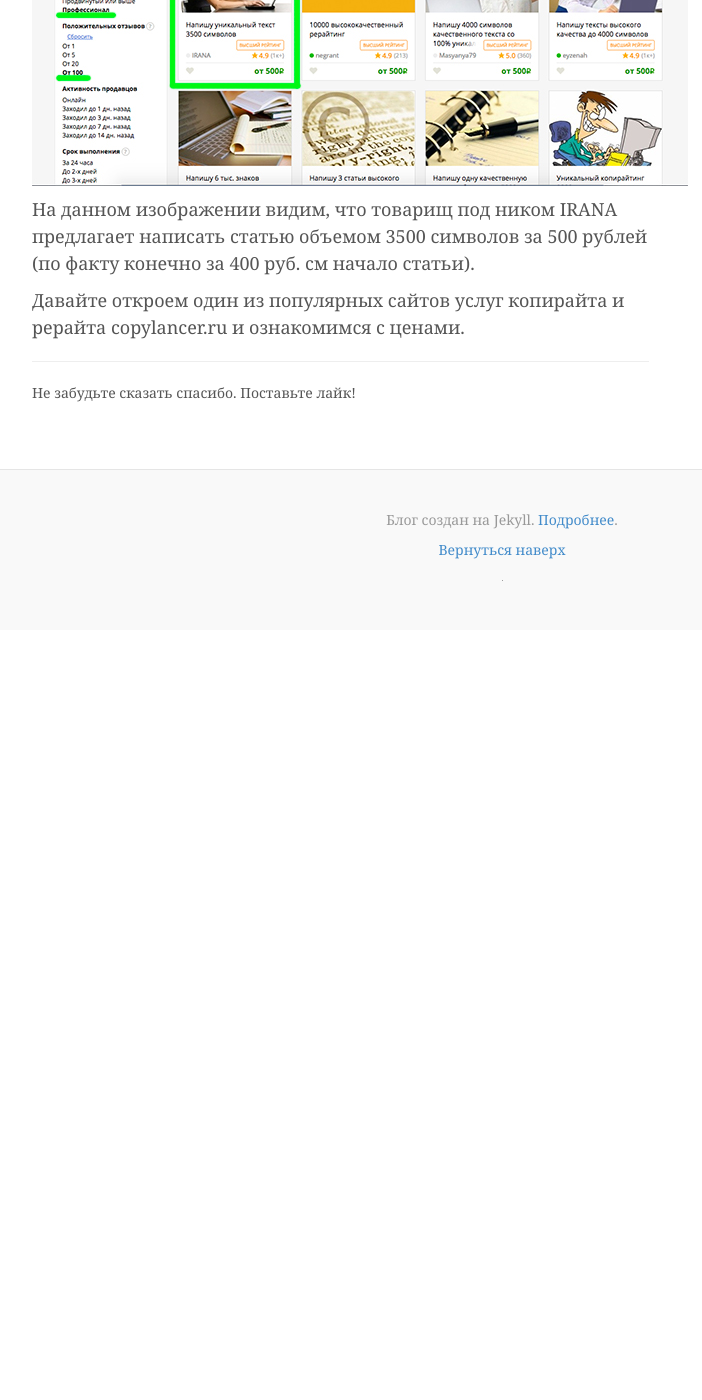
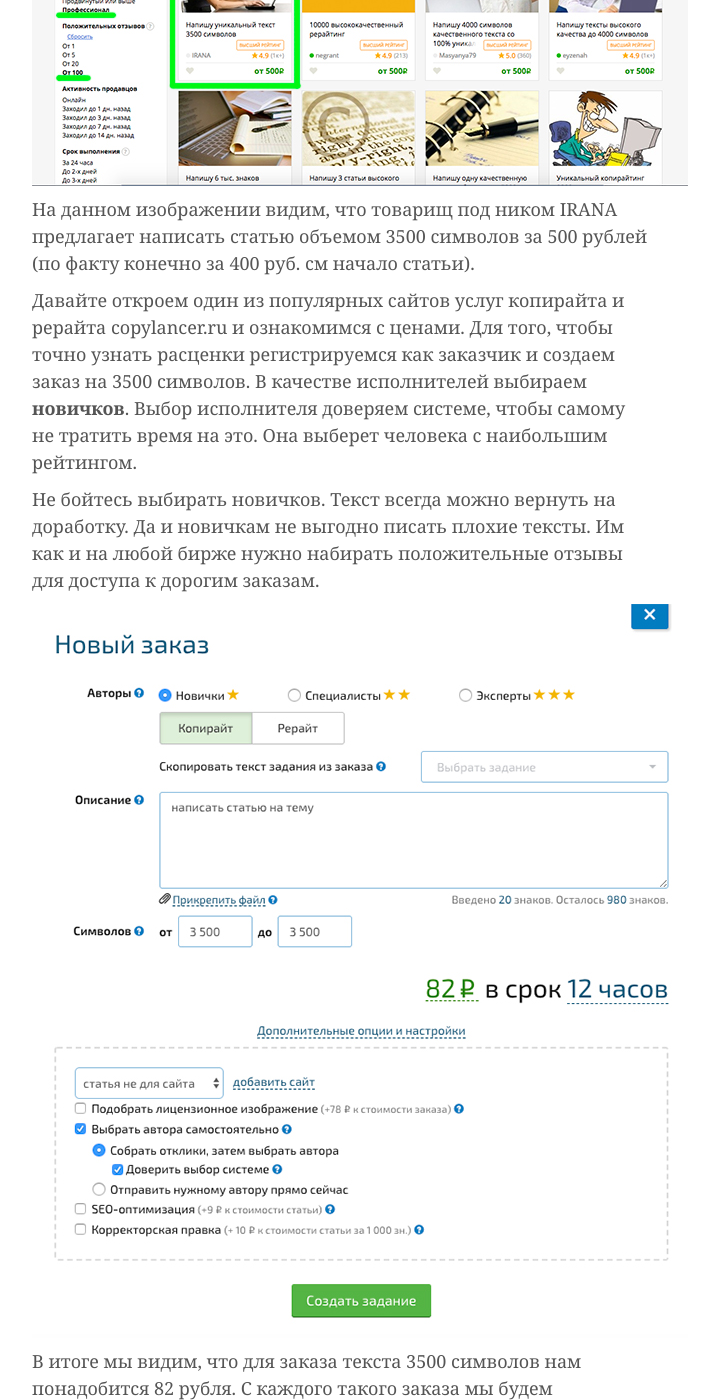
Before and after one commit to htmlblog/htmlblog.github.io, a Jekyll site: the page built from _posts/2018-02-10-kak-zarabotat-na-kwork-ru-novichku.markdown, in a window 1280 px wide and 1400 px high, scrolled down 2287 px. Shown: the whole window, without its empty margins (138-840 px from the left). Built offline with Jekyll 4.4.1, drawn with Linux system fonts in a browser that asks for light colours; comment, search, counter and statistics services are not loaded; before the commit the page ends 2917 px from its top, so only the background shows below that; some of the changed text lies outside the part shown.

Commit message:
Updated Kak Zarabotat Na Kwork Ru Novichku

```diff
--- a/_posts/2018-02-10-kak-zarabotat-na-kwork-ru-novichku.markdown
+++ b/_posts/2018-02-10-kak-zarabotat-na-kwork-ru-novichku.markdown
@@ -44,4 +44,10 @@ layout: post
 
 На данном изображении видим, что товарищ под ником IRANA предлагает написать статью объемом 3500 символов за 500 рублей (по факту конечно за 400 руб. см начало статьи).
 
-Давайте откроем один из популярных сайтов услуг копирайта и рерайта copylancer.ru и ознакомимся с ценами.
+Давайте откроем один из популярных сайтов услуг копирайта и рерайта copylancer.ru и ознакомимся с ценами. Для того, чтобы точно узнать расценки регистрируемся как заказчик и создаем заказ на 3500 символов. В качестве исполнителей выбираем **новичков**. Выбор исполнителя доверяем системе, чтобы самому не тратить время на это. Она выберет человека с наибольшим рейтингом.
+
+Не бойтесь выбирать новичков. Текст всегда можно вернуть на доработку. Да и новичкам не выгодно писать плохие тексты. Им как и на любой бирже нужно набирать положительные отзывы для доступа к дорогим заказам.
+
+![zaraboto-kwork-novichki-teksty.jpg](/uploads/zaraboto-kwork-novichki-teksty.jpg)
+
+В итоге мы видим, что для заказа текста 3500 символов нам понадобится 82 рубля. С каждого такого заказа мы будем **зарабатывать на kwork** по 300 рублей. Неплохо для того, кто ничего сам не умеет :)
```
